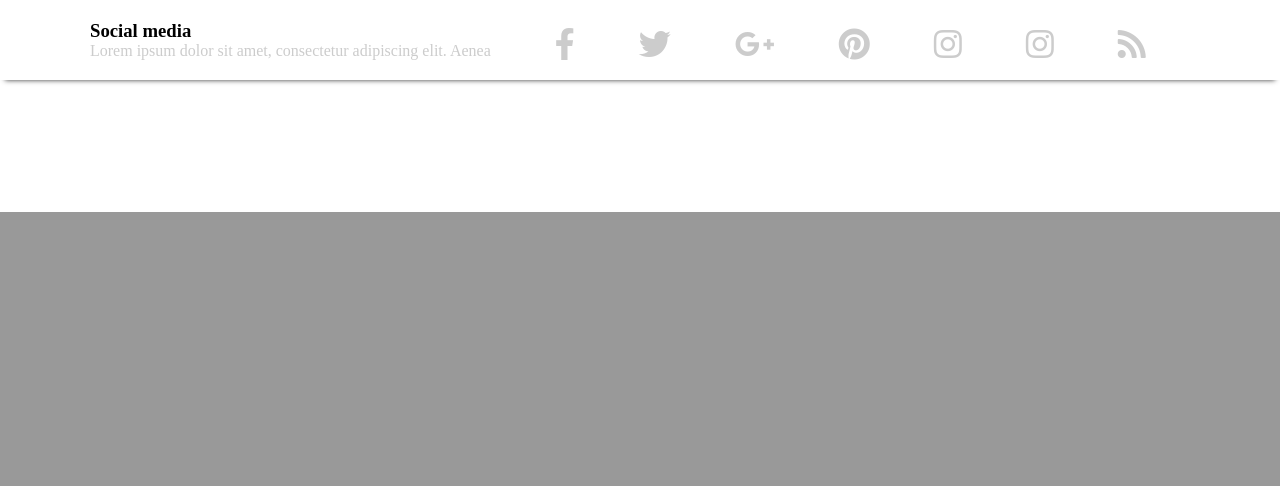
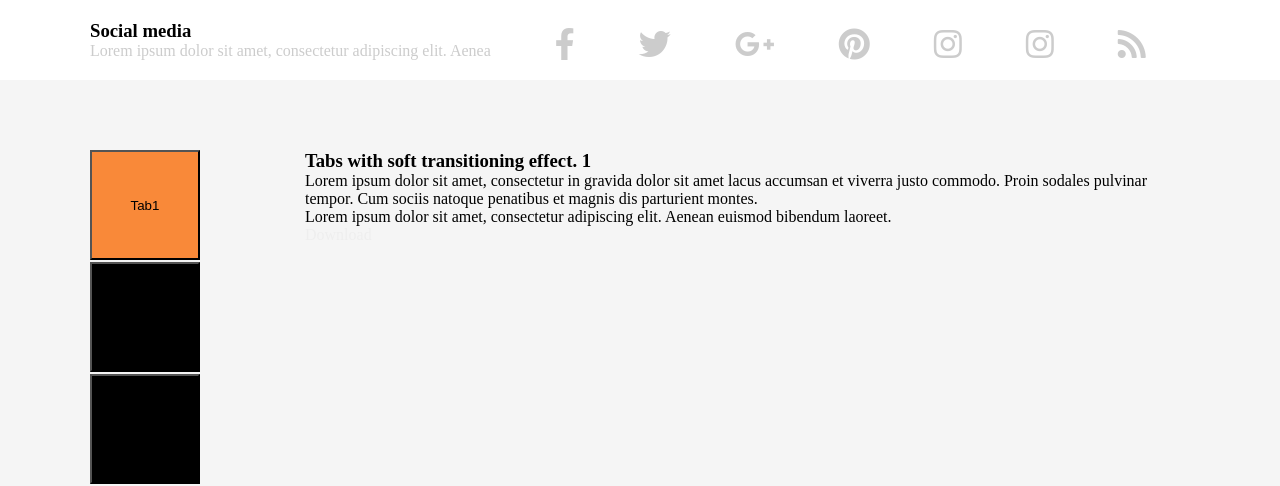
Before and after one commit to alekseychuk-neklo/tsm, a PHP site: page / in a window 1280 px wide. Shown: the part 588-1074 px from the top of the page. Before the commit the page ends 800 px from the top, so only its background shows below. Run offline with PHP 8.4, Linux system fonts and the light colour scheme.

Commit message:
custom tabs with js

```diff
--- a/class_work/axit/css/style.css
+++ b/class_work/axit/css/style.css
@@ -125,3 +125,28 @@ a{
     padding-left: 60px;
     color: #cccccc;
 }
+.tabs{
+    background-color: #f5f5f5;
+}
+.tab_container{
+    padding-top: 70px;
+    display: flex;
+    justify-content: space-between;
+}
+.checkbox{
+    display: none;
+}
+.tab-links{
+    width: 110px;
+    height: 110px;
+    background-color: black;
+    margin-bottom: 2px;
+    display: block;
+}
+.active-tab{
+    background-color: #f98939;
+}
+.tab-content{
+    margin-left: 105px;
+    display: none;
+}
--- a/class_work/axit/index.html
+++ b/class_work/axit/index.html
@@ -5,6 +5,7 @@
     <title>Title</title>
     <link rel="stylesheet" href="css/style.css">
     <link rel="stylesheet" href="assets/fontawesome/css/all.min.css">
+    <script src="js/main.js"></script>
 </head>
 <body>
 <header class="header">
@@ -25,7 +26,8 @@
         <div class="description">
             <img src="img/big_logo.png" alt="" class="description_logo">
             <h1 class="description_title">modern axure template for beautiful prototypes</h1>
-            <p class="description_text">Lorem ipsum dolor sit amet, consectetur adipisicing elit. Ab adipisci, cum ducimus eligendi ex impedit
+            <p class="description_text">Lorem ipsum dolor sit amet, consectetur adipisicing elit. Ab adipisci, cum
+                ducimus eligendi ex impedit
                 magnam minima molestias nihil nisi nostrum numquam possimus praesentium quam rerum temporibus
                 voluptatem! Facilis, vero.</p>
             <a href="#" class="description_button"> Download</a>
@@ -46,7 +48,7 @@
     <div class="container media_container">
         <div class="media_text">
             <h3>Social media</h3>
-            <p>Lorem ipsum dolor sit amet, consectetur adipiscing elit.  Aenea</p>
+            <p>Lorem ipsum dolor sit amet, consectetur adipiscing elit. Aenea</p>
         </div>
         <div class="media_icons">
             <i class="fab fa-facebook-f fa-2x"></i>
@@ -56,9 +58,41 @@
             <i class="fab fa-instagram fa-2x"></i>
             <i class="fab fa-instagram fa-2x"></i>
             <i class="fas fa-rss fa-2x"></i>
-
         </div>
     </div>
 </section>
+<section class="tabs">
+    <div class="container tab_container">
+        <div class="tab">
+            <button class="tab-links active-tab" data-id="tab1">Tab1</button>
+            <button class="tab-links" data-id="tab2">Tab2</button>
+            <button class="tab-links" data-id="tab3">Tab3</button>
+        </div>
+
+        <div id="tab1" class="tab-content">
+            <h3>Tabs with soft transitioning effect. 1</h3>
+            <p>Lorem ipsum dolor sit amet, consectetur in gravida dolor sit amet lacus accumsan et viverra justo commodo. Proin sodales pulvinar tempor. Cum sociis natoque penatibus et magnis dis parturient montes.</p>
+
+            <p>Lorem ipsum dolor sit amet, consectetur adipiscing elit. Aenean euismod bibendum laoreet.</p>
+            <a href="" class="btn btn--type-2 btn--hover">Download</a>
+        </div>
+        <div id="tab2" class="tab-content">
+            <h3>Tabs with soft transitioning effect. 2 </h3>
+            <p>Lorem ipsum dolor sit amet, consectetur in gravida dolor sit amet lacus accumsan et viverra justo commodo. Proin sodales pulvinar tempor. Cum sociis natoque penatibus et magnis dis parturient montes.</p>
+
+            <p>Lorem ipsum dolor sit amet, consectetur adipiscing elit. Aenean euismod bibendum laoreet.</p>
+            <a href="" class="btn btn--type-2 btn--hover">Download</a>
+        </div>
+        <div id="tab3" class="tab-content">
+            <h3>Tabs with soft transitioning effect. 3</h3>
+            <p>Lorem ipsum dolor sit amet, consectetur in gravida dolor sit amet lacus accumsan et viverra justo commodo. Proin sodales pulvinar tempor. Cum sociis natoque penatibus et magnis dis parturient montes.</p>
+
+            <p>Lorem ipsum dolor sit amet, consectetur adipiscing elit. Aenean euismod bibendum laoreet.</p>
+            <a href="" class="btn btn--type-2 btn--hover">Download</a>
+        </div>
+
+    </div>
+</section>
+
 </body>
 </html>
--- /dev/null
+++ b/class_work/axit/js/main.js
@@ -0,0 +1,19 @@
+window.onload = function() {
+    var anchors = document.getElementsByClassName('tab-links');
+    document.getElementsByClassName('tab-content')[0].style.display = 'block';
+    for(var i = 0; i < anchors.length; i++) {
+        anchors[i].onclick = function(event) {
+            for(var j = 0; j < anchors.length; j++) {
+                anchors[j].classList.remove('active-tab');
+            }
+            event.currentTarget.className += ' active-tab';
+            var tabContents = document.getElementsByClassName('tab-content');
+            for(var j = 0; j < tabContents.length; j++) {
+                tabContents[j].style.display = "none";
+            }
+            var activeContent = document.getElementById(event.currentTarget.dataset.id);
+            activeContent.style.display = 'block';
+        };
+
+    }
+};
```
